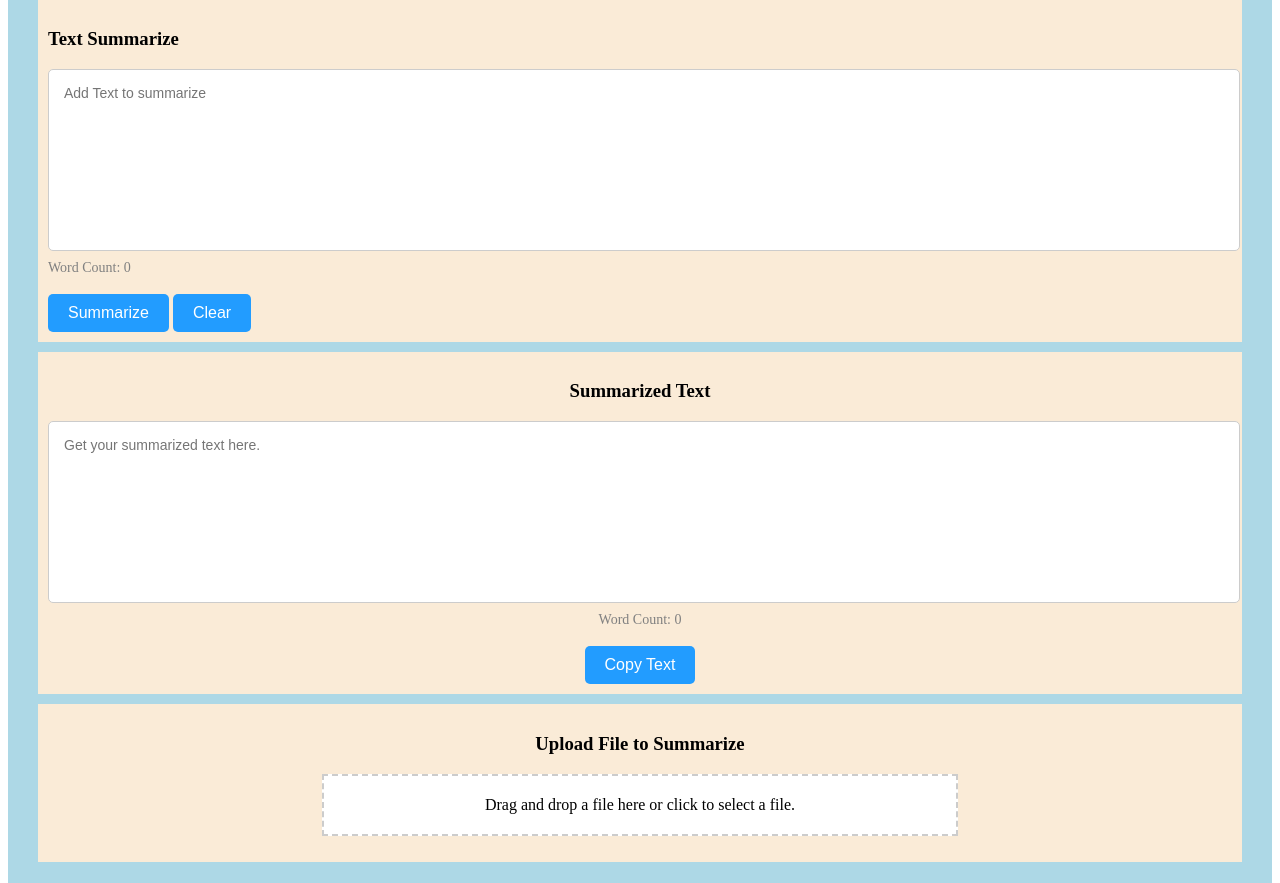
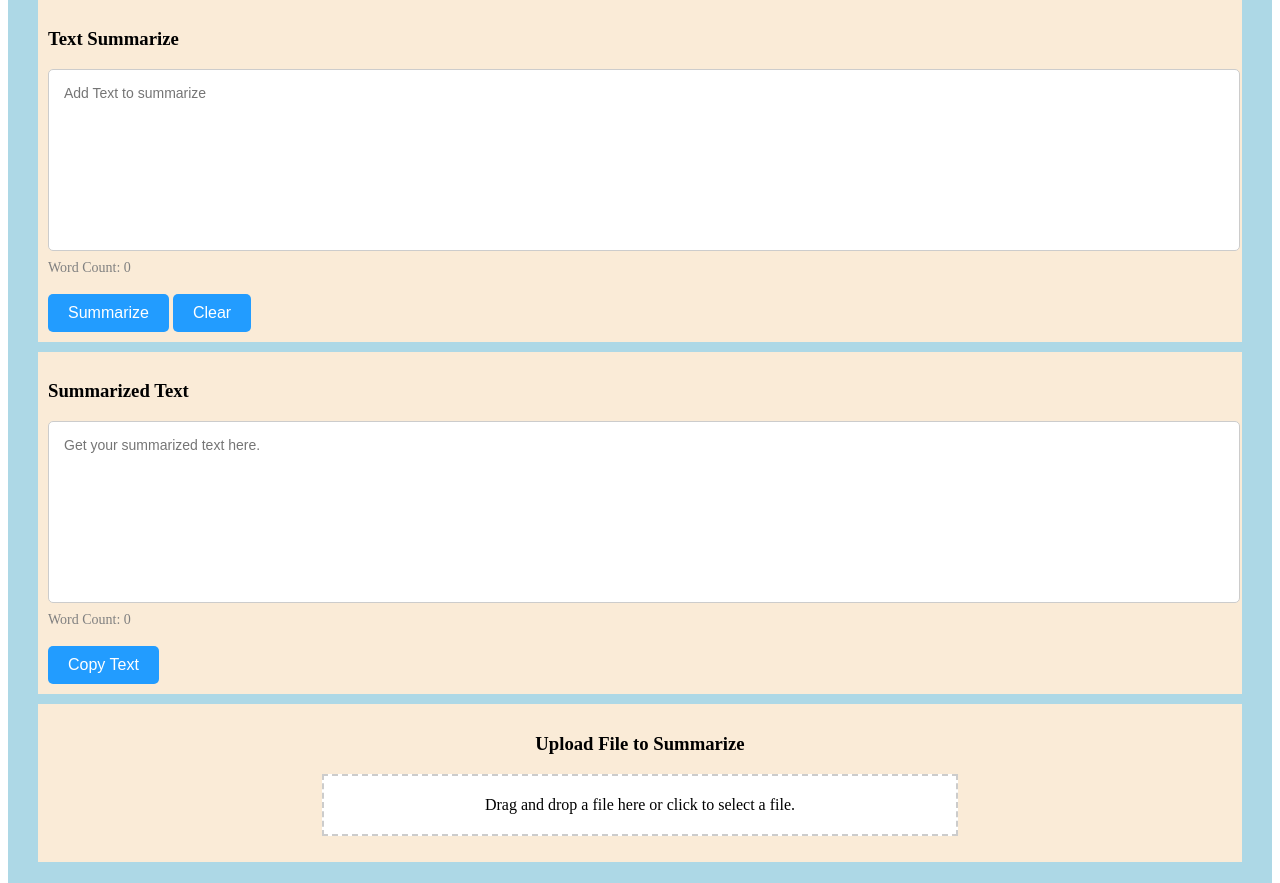
Before and after one commit to QuickSumm/Text-Summarizer-WebTool, a Flask app: template templates/index.html in a window 1280 px wide. Shown: the part 362-1245 px from the top of the page. Run offline with Flask 3, Linux system fonts and the light colour scheme; the template is opened without the code that fills it, so the values that code supplies are empty.

Commit message:
Update index.html

```diff
--- a/templates/index.html
+++ b/templates/index.html
@@ -39,7 +39,7 @@
             background-color: antiquewhite;
             padding: 10px;
             margin: 10px;
-            text-align: center;
+            /* text-align: center;  */
         }
 
         .card3 {
```
